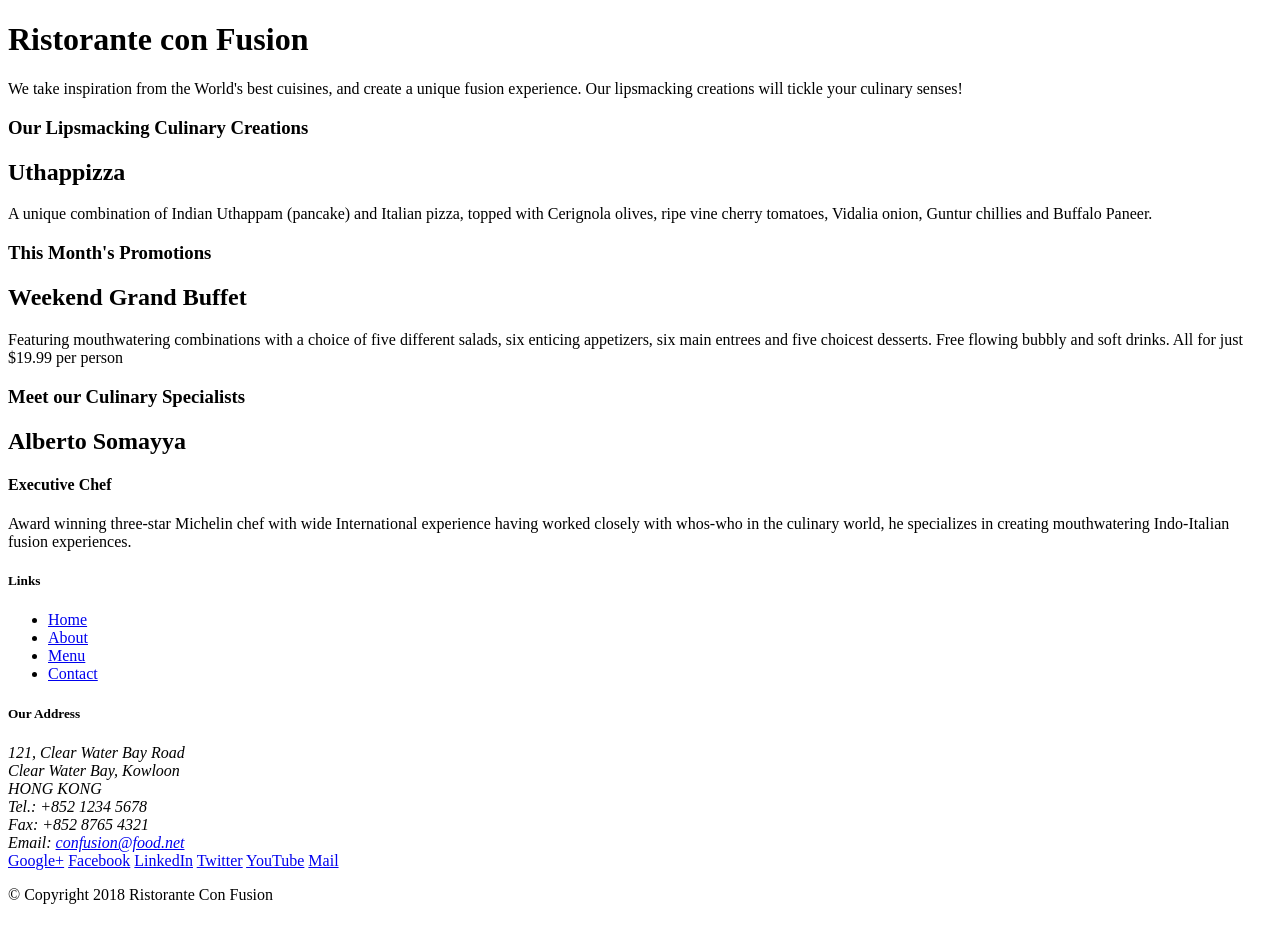
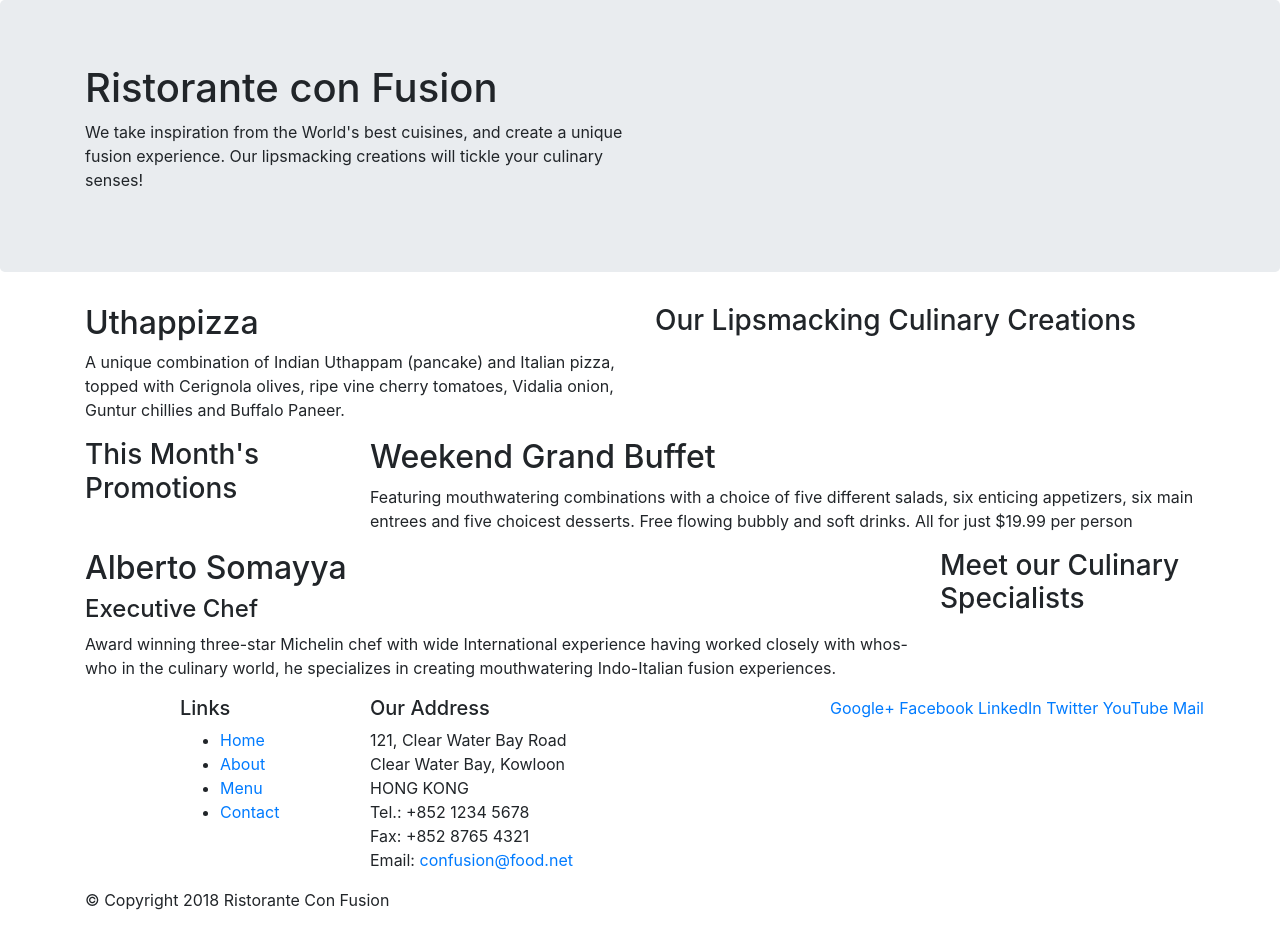
Before and after one commit to Sayrikey1/Restaurant, a website: page index.html in a window 1280 px wide. Drawn offline with nearby package versions, Linux system fonts and the light colour scheme.

Commit message:
Bootstrap grid 1

```diff
--- a/index.html
+++ b/index.html
@@ -1,63 +1,92 @@
 <!DOCTYPE html>
 <html lang="en">
+  <head>
+    <!-- Required meta tags always come first -->
+    <meta charset="utf-8" />
+    <meta
+      name="viewport"
+      content="width=device-width, initial-scale=1, shrink-to-fit=no"
+    />
+    <meta http-equiv="x-ua-compatible" content="ie=edge" />
 
-<head>
+    <!-- Bootstrap CSS -->
+    <link
+      rel="stylesheet"
+      href="node_modules/bootstrap/dist/css/bootstrap.min.css"
+    />
     <title>Ristorante Con Fusion</title>
   </head>
 
   <body>
-
-    <header>
-        <div>
-            <div>
-                <div>
+    <header class="jumbotron">
+      <div class="container">
+        <div class="row">
+          <div class="col-12 col-sm-6">
             <h1>Ristorante con Fusion</h1>
-                    <p>We take inspiration from the World's best cuisines, and create a unique fusion experience. Our lipsmacking creations will tickle your culinary senses!</p>
+            <p>
+              We take inspiration from the World's best cuisines, and create a
+              unique fusion experience. Our lipsmacking creations will tickle
+              your culinary senses!
+            </p>
           </div>
-                <div>
-                </div>
+          <div class="col-12 col-sm"></div>
         </div>
       </div>
     </header>
 
-    <div>
-        <div>
-            <div>
+    <div class="container">
+      <div class="row">
+        <div class="col col-sm order-sm-last col-md">
           <h3>Our Lipsmacking Culinary Creations</h3>
         </div>
-            <div>
+        <div class="col col-sm order-sm-first col-md">
           <h2>Uthappizza</h2>
-                <p>A unique combination of Indian Uthappam (pancake) and Italian pizza, topped with Cerignola olives, ripe vine cherry tomatoes, Vidalia onion, Guntur chillies and Buffalo Paneer.</p>
+          <p>
+            A unique combination of Indian Uthappam (pancake) and Italian pizza,
+            topped with Cerignola olives, ripe vine cherry tomatoes, Vidalia
+            onion, Guntur chillies and Buffalo Paneer.
+          </p>
         </div>
       </div>
 
-
-        <div>
-            <div>
+      <div class="row">
+        <!---This pushes the container to the right(last)-->
+        <div class="col-12 col-sm-4 col-md-3">
           <h3>This Month's Promotions</h3>
         </div>
-            <div>
+         <!---This pushes the container to the left(first)-->
+        <div class="col col-sm col-md">
           <h2>Weekend Grand Buffet</h2>
-                <p>Featuring mouthwatering combinations with a choice of five different salads, six enticing appetizers, six main entrees and five choicest desserts. Free flowing bubbly and soft drinks. All for just $19.99 per person </p>
+          <p>
+            Featuring mouthwatering combinations with a choice of five different
+            salads, six enticing appetizers, six main entrees and five choicest
+            desserts. Free flowing bubbly and soft drinks. All for just $19.99
+            per person
+          </p>
         </div>
       </div>
 
-        <div>
-            <div>
+      <div class="row">
+        <div class="-col-12 col-sm-4 order-sm-last col-md-3">
           <h3>Meet our Culinary Specialists</h3>
         </div>
-            <div>
+        <div class="col col-sm order-sm-first col-md">
           <h2>Alberto Somayya</h2>
           <h4>Executive Chef</h4>
-                <p>Award winning three-star Michelin chef with wide International experience having worked closely with whos-who in the culinary world, he specializes in creating mouthwatering Indo-Italian fusion experiences. </p>
+          <p>
+            Award winning three-star Michelin chef with wide International
+            experience having worked closely with whos-who in the culinary
+            world, he specializes in creating mouthwatering Indo-Italian fusion
+            experiences.
+          </p>
         </div>
       </div>
     </div>
 
     <footer>
-        <div>
-            <div>
-                <div>
+      <div class="container">
+        <div class="row">
+          <div class="col-4 offset-1 col-sm-2">
             <h5>Links</h5>
             <ul>
               <li><a href="#">Home</a></li>
@@ -66,18 +95,18 @@
               <li><a href="#">Contact</a></li>
             </ul>
           </div>
-                <div>
+          <div class="col-7 col-sm-5">
             <h5>Our Address</h5>
             <address>
-		              121, Clear Water Bay Road<br>
-		              Clear Water Bay, Kowloon<br>
-		              HONG KONG<br>
-		              Tel.: +852 1234 5678<br>
-		              Fax: +852 8765 4321<br>
+              121, Clear Water Bay Road<br />
+              Clear Water Bay, Kowloon<br />
+              HONG KONG<br />
+              Tel.: +852 1234 5678<br />
+              Fax: +852 8765 4321<br />
               Email: <a href="mailto:confusion@food.net">confusion@food.net</a>
             </address>
           </div>
-                <div>
+          <div class"col-12 col-sm-4">
             <div>
               <a href="http://google.com/+">Google+</a>
               <a href="http://www.facebook.com/profile.php?id=">Facebook</a>
@@ -88,14 +117,17 @@
             </div>
           </div>
         </div>
-           <div>
-                <div>
+        <div class="row">
+          <div class="col-auto">
             <p>© Copyright 2018 Ristorante Con Fusion</p>
           </div>
         </div>
       </div>
     </footer>
 
+    <!-- jQuery first, then Popper.js, then Bootstrap JS. -->
+    <script src="node_modules/jquery/dist/jquery.slim.min.js"></script>
+    <script src="node_modules/popper.js/dist/umd/popper.min.js"></script>
+    <script src="node_modules/bootstrap/dist/js/bootstrap.min.js"></script>
   </body>
-
 </html>
```
Lines whose indentation alone changed are shown as unchanged.
